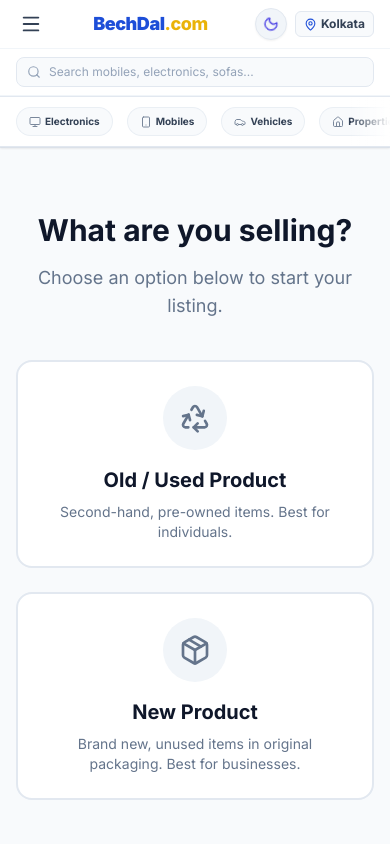
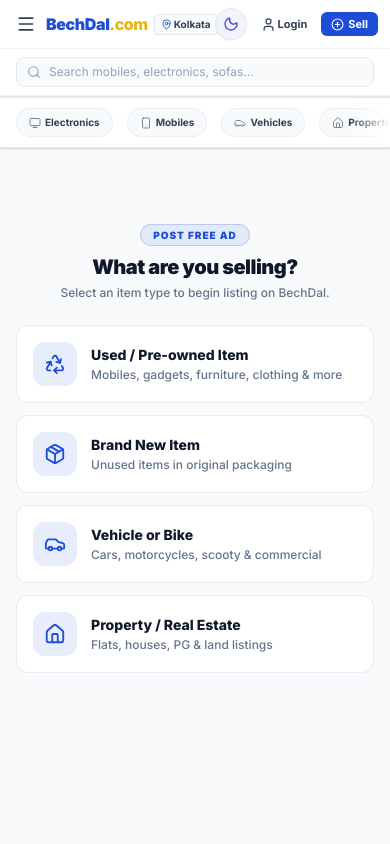
Before and after one commit to Ayandip13/bechdal.com, a Next.js app: page /sell in a window 390 px wide. Shown: the top 844 px of the page. Built offline with nearby package versions, Linux system fonts and the light colour scheme.

Commit message:
feat: implement core UI components for search, navigation, and product browsing layout

```diff
--- a/src/app/wishlist/WishlistClient.jsx
+++ b/src/app/wishlist/WishlistClient.jsx
@@ -23,7 +23,7 @@
         </div>
 
         {wishlistItems.length > 0 ? (
-          <div className="grid grid-cols-1 sm:grid-cols-2 md:grid-cols-3 xl:grid-cols-4 gap-6">
+          <div className="grid grid-cols-2 sm:grid-cols-3 lg:grid-cols-4 gap-2.5 sm:gap-4">
             {wishlistItems.map((item) => (
               <ProductCard key={item.id} {...item} />
             ))}
--- a/src/components/navbar/MainNavbar.jsx
+++ b/src/components/navbar/MainNavbar.jsx
@@ -422,37 +422,67 @@
 
 
       {/* ----------------- MOBILE DEDICATED HEADER ----------------- */}
-      <div className="md:hidden flex flex-col bg-white dark:bg-slate-800">
+      <div className="md:hidden flex flex-col bg-white dark:bg-slate-800 border-b border-slate-200 dark:border-slate-700/80">
 
-        {/* Row 1: Top navigation bar */}
-        <div className="flex items-center justify-between px-4 py-2 gap-3 border-b border-slate-100 dark:border-slate-700/80">
+        {/* Row 1: Top navigation bar (Menu, Logo, Location, Login, Sell CTA) */}
+        <div className="flex items-center justify-between px-3 py-2 gap-2 border-b border-slate-100 dark:border-slate-700/80">
 
+          <div className="flex items-center gap-1.5 min-w-0">
             <button
               onClick={() => setIsMobileMenuOpen(true)}
-            className="p-1 text-slate-700 dark:text-slate-200 hover:text-primary hover:bg-slate-50 dark:hover:bg-slate-700 rounded-lg transition-colors focus:outline-none"
+              className="p-1 text-slate-700 dark:text-slate-200 hover:text-primary hover:bg-slate-50 dark:hover:bg-slate-700 rounded-lg transition-colors focus:outline-none shrink-0"
+              aria-label="Open mobile menu"
             >
-            <Menu size={22} />
+              <Menu size={20} />
             </button>
 
             {/* Logo */}
-          <Link href="/" className="flex items-center gap-1 cursor-pointer">
-            <h1 className="text-lg font-black text-primary dark:text-blue-400 flex items-center tracking-tight">
+            <Link href="/" className="flex items-center gap-1 shrink-0">
+              <h1 className="text-base sm:text-lg font-black text-primary dark:text-blue-400 flex items-center tracking-tight">
                 BechDal<span className="text-secondary dark:text-amber-400 font-extrabold">.com</span>
               </h1>
             </Link>
 
-          <div className="flex items-center gap-2">
-            {/* Theme toggle for mobile header */}
-            <ThemeToggle compact />
-
             {/* Location Selector shortcut */}
             <div
               onClick={() => setIsLocationDropdownOpen(true)}
-              className="flex items-center gap-1 cursor-pointer bg-slate-50 dark:bg-slate-700/60 border border-border dark:border-slate-600 px-2 py-1 rounded-md text-xs font-bold text-slate-700 dark:text-slate-200 hover:bg-slate-100 dark:hover:bg-slate-700 transition-colors max-w-[110px] sm:max-w-none"
+              className="flex items-center gap-0.5 cursor-pointer bg-slate-50 dark:bg-slate-700/60 border border-slate-200 dark:border-slate-600 px-1.5 py-0.5 rounded text-[10px] font-bold text-slate-700 dark:text-slate-200 hover:bg-slate-100 dark:hover:bg-slate-700 transition-colors shrink-0 max-w-[85px]"
             >
-              <MapPin size={13} className="text-primary dark:text-blue-400 flex-shrink-0" />
-              <span className="truncate max-w-[55px] sm:max-w-none">{selectedLocation}</span>
+              <MapPin size={11} className="text-primary dark:text-blue-400 shrink-0" />
+              <span className="truncate">{selectedLocation}</span>
             </div>
+          </div>
+
+          {/* Right Mobile Actions: Theme, Login & Sell Button */}
+          <div className="flex items-center gap-1.5 shrink-0">
+            <ThemeToggle compact />
+
+            {/* Login Link / User Profile */}
+            {isAuthenticated ? (
+              <Link
+                href="/wishlist"
+                className="w-7 h-7 rounded-full bg-primary/10 dark:bg-blue-500/20 text-primary dark:text-blue-400 flex items-center justify-center text-xs font-bold border border-primary/30 shrink-0"
+              >
+                {user?.name ? user.name.charAt(0).toUpperCase() : "U"}
+              </Link>
+            ) : (
+              <Link
+                href="/login"
+                className="flex items-center gap-0.5 px-2 py-1 text-slate-700 dark:text-slate-200 hover:text-primary text-[11px] font-bold shrink-0"
+              >
+                <User size={15} />
+                <span>Login</span>
+              </Link>
+            )}
+
+            {/* Compact Sell CTA */}
+            <Link
+              href="/sell"
+              className="flex items-center gap-1 bg-primary hover:bg-primary-dark text-white px-2.5 py-1 rounded-md text-[11px] font-bold shadow-2xs transition-all whitespace-nowrap shrink-0"
+            >
+              <PlusCircle size={13} />
+              <span>Sell</span>
+            </Link>
           </div>
 
         </div>
--- a/src/components/sell/CategoryCard.jsx
+++ b/src/components/sell/CategoryCard.jsx
@@ -1,24 +1,22 @@
 export default function CategoryCard({ category, onClick }) {
-  const { icon: IconStr, name, description } = category;
-
-  // We need to resolve the icon from the string. Since we are importing them dynamically in the grid,
-  // we'll expect the actual React component passed down or we can map it here.
-  // We'll map it in the parent and pass it.
+  const { name, description, IconComponent } = category;
 
   return (
     <div
       onClick={() => onClick(category)}
-      className="bg-white border border-border p-6 rounded-2xl cursor-pointer transition-all duration-300 hover:border-primary hover:shadow-subtle hover:-translate-y-1 group flex flex-col h-full"
+      className="bg-white dark:bg-slate-800 border border-slate-200/80 dark:border-slate-700/80 p-3.5 sm:p-4 rounded-xl sm:rounded-2xl cursor-pointer transition-all duration-200 hover:border-primary dark:hover:border-blue-400 hover:shadow-md group flex items-center gap-3"
     >
-      <div className="w-14 h-14 rounded-full bg-slate-50 flex items-center justify-center text-primary mb-4 group-hover:bg-primary/10 transition-colors">
-        {category.IconComponent && <category.IconComponent size={28} />}
+      <div className="w-10 h-10 rounded-xl bg-slate-100 dark:bg-slate-700/60 flex items-center justify-center text-primary dark:text-blue-400 shrink-0 group-hover:bg-primary/10 group-hover:scale-105 transition-all">
+        {IconComponent && <IconComponent size={20} />}
       </div>
-      <h3 className="text-lg font-bold text-text mb-1 group-hover:text-primary transition-colors">
-        {name}
-      </h3>
-      <p className="text-sm text-text-muted mt-auto">
-        {description}
-      </p>
+      <div className="flex-1 min-w-0">
+        <h3 className="text-xs sm:text-sm font-extrabold text-slate-900 dark:text-slate-100 group-hover:text-primary dark:group-hover:text-blue-400 transition-colors truncate">
+          {name}
+        </h3>
+        <p className="text-[10px] sm:text-xs text-text-muted dark:text-slate-400 font-medium truncate mt-0.5">
+          {description}
+        </p>
+      </div>
     </div>
   );
 }
--- a/src/components/sell/SellCategoryGrid.jsx
+++ b/src/components/sell/SellCategoryGrid.jsx
@@ -18,20 +18,23 @@
 };
 
 export default function SellCategoryGrid({ onSelectCategory }) {
-  // Map icons
   const categoriesWithIcons = sellCategories.map(cat => ({
     ...cat,
     IconComponent: iconMap[cat.icon]
   }));
 
   return (
-    <div className="animate-in fade-in zoom-in-95 duration-500 max-w-5xl mx-auto">
-      <div className="text-center mb-10">
-        <h1 className="text-3xl md:text-4xl font-bold text-text mb-4">What are you selling?</h1>
-        <p className="text-lg text-text-muted">Choose a category to start your listing.</p>
+    <div className="animate-in fade-in duration-300 max-w-4xl mx-auto py-2 sm:py-6">
+      <div className="text-center mb-6 sm:mb-8">
+        <h1 className="text-xl sm:text-3xl font-black text-slate-900 dark:text-white tracking-tight">
+          Select a Category
+        </h1>
+        <p className="text-xs sm:text-sm text-text-muted dark:text-slate-400 font-medium mt-1">
+          Choose the main category for your listing.
+        </p>
       </div>
 
-      <div className="grid grid-cols-2 md:grid-cols-3 lg:grid-cols-4 gap-4 md:gap-6">
+      <div className="grid grid-cols-1 sm:grid-cols-2 md:grid-cols-3 gap-2.5 sm:gap-3.5">
         {categoriesWithIcons.map((category) => (
           <CategoryCard
             key={category.id}
--- a/src/components/sell/SellTypeSelection.jsx
+++ b/src/components/sell/SellTypeSelection.jsx
@@ -1,62 +1,71 @@
-import { Package, Recycle } from "lucide-react";
+"use client";
 
-function SellTypeCard({ type, title, description, selected, onClick }) {
-  const isSelected = selected === type;
+import { Recycle, Package, Car, Home } from "lucide-react";
 
+function SellTypeCard({ type, title, description, icon: Icon, onClick }) {
   return (
     <div
       onClick={() => onClick(type)}
-      className={`
-        relative p-6 rounded-2xl cursor-pointer border-2 transition-all duration-300
-        flex flex-col items-center text-center gap-4 group hover:-translate-y-1
-        ${isSelected ? "border-primary bg-primary/5 shadow-md" : "border-border bg-white hover:border-primary/50"}
-      `}
+      className="p-4 sm:p-5 rounded-xl sm:rounded-2xl cursor-pointer border border-slate-200/80 dark:border-slate-700/80 bg-white dark:bg-slate-800 hover:border-primary dark:hover:border-blue-400 hover:shadow-md transition-all duration-200 flex items-center gap-3.5 group min-h-[64px]"
     >
-      <div className={`
-        w-16 h-16 rounded-full flex items-center justify-center transition-colors
-        ${isSelected ? "bg-primary text-white" : "bg-slate-100 text-text-muted group-hover:bg-primary/10 group-hover:text-primary"}
-      `}>
-        {type === "new" ? <Package size={32} /> : <Recycle size={32} />}
+      <div className="w-11 h-11 sm:w-12 sm:h-12 rounded-xl bg-primary/10 dark:bg-blue-500/20 text-primary dark:text-blue-400 flex items-center justify-center shrink-0 group-hover:scale-105 transition-transform">
+        <Icon size={22} />
       </div>
 
-      <div>
-        <h3 className={`text-xl font-bold mb-2 ${isSelected ? "text-primary" : "text-text"}`}>
+      <div className="flex-1 min-w-0 text-left">
+        <h3 className="text-sm sm:text-base font-extrabold text-slate-900 dark:text-white truncate">
           {title}
         </h3>
-        <p className="text-sm text-text-muted">
+        <p className="text-xs text-text-muted dark:text-slate-400 font-medium truncate mt-0.5">
           {description}
         </p>
       </div>
-
-      {/* Selected Indicator */}
-      {isSelected && (
-        <div className="absolute top-4 right-4 w-6 h-6 bg-primary rounded-full flex items-center justify-center">
-          <div className="w-2.5 h-2.5 bg-white rounded-full"></div>
-        </div>
-      )}
     </div>
   );
 }
 
 export default function SellTypeSelection({ onSelectType }) {
   return (
-    <div className="animate-in fade-in zoom-in-95 duration-500 max-w-5xl mx-auto">
-      <div className="text-center mb-10">
-        <h1 className="text-3xl md:text-4xl font-bold text-text mb-4">What are you selling?</h1>
-        <p className="text-lg text-text-muted">Choose an option below to start your listing.</p>
+    <div className="animate-in fade-in duration-300 max-w-3xl mx-auto py-2 sm:py-6">
+      <div className="text-center mb-6 sm:mb-8">
+        <span className="text-[10px] font-black uppercase tracking-widest text-primary dark:text-blue-400 bg-primary/10 dark:bg-blue-500/20 px-3 py-1 rounded-full border border-primary/20">
+          Post Free Ad
+        </span>
+        <h1 className="text-xl sm:text-3xl font-black text-slate-900 dark:text-white tracking-tight mt-2">
+          What are you selling?
+        </h1>
+        <p className="text-xs sm:text-sm text-text-muted dark:text-slate-400 font-medium mt-1">
+          Select an item type to begin listing on BechDal.
+        </p>
       </div>
 
-      <div className="grid grid-cols-1 md:grid-cols-2 gap-6 max-w-2xl mx-auto">
+      <div className="grid grid-cols-1 sm:grid-cols-2 gap-3 sm:gap-4 max-w-xl mx-auto">
         <SellTypeCard
           type="old"
-          title="Old / Used Product"
-          description="Second-hand, pre-owned items. Best for individuals."
+          title="Used / Pre-owned Item"
+          description="Mobiles, gadgets, furniture, clothing & more"
+          icon={Recycle}
           onClick={onSelectType}
         />
         <SellTypeCard
           type="new"
-          title="New Product"
-          description="Brand new, unused items in original packaging. Best for businesses."
+          title="Brand New Item"
+          description="Unused items in original packaging"
+          icon={Package}
+          onClick={onSelectType}
+        />
+        <SellTypeCard
+          type="vehicle"
+          title="Vehicle or Bike"
+          description="Cars, motorcycles, scooty & commercial"
+          icon={Car}
+          onClick={onSelectType}
+        />
+        <SellTypeCard
+          type="property"
+          title="Property / Real Estate"
+          description="Flats, houses, PG & land listings"
+          icon={Home}
           onClick={onSelectType}
         />
       </div>
```
Also changed, not shown: src/components/category/ProductGrid.jsx (+10 -11 lines). Lines whose indentation alone changed are shown as unchanged.
